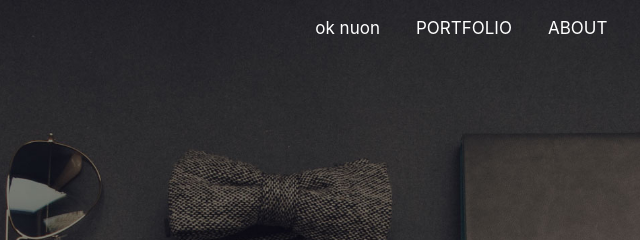
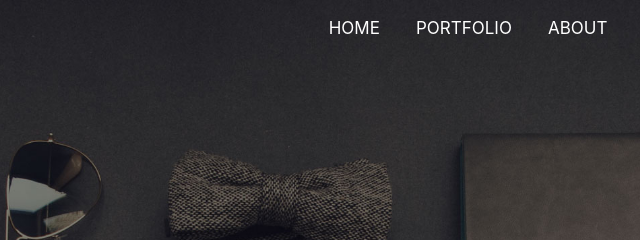
Before and after one commit to nhokpipuppy/demo, a plain HTML site: page index.html in a window 1280 px wide. Shown: the top 240 px of the page, 357-997 px from the left. Drawn offline with nearby package versions, Linux system fonts and the light colour scheme.

Commit message:
change name form ok nuon to HOME

```diff
--- a/index.html
+++ b/index.html
@@ -39,7 +39,7 @@
         <div class="collapse navbar-collapse" id="navbarsExample05">
           <ul class="navbar-nav ">
             <li class="nav-item one ">
-              <p class="nav-link " onclick="oknuon('phan1')"  >ok nuon  <span class="sr-only">(current)</span></p>
+              <p class="nav-link " onclick="oknuon('phan1')"  >HOME  <span class="sr-only">(current)</span></p>
             </li>
             <li class="nav-item two">
               <p class="nav-link" onclick="oknuon('phan2')"  >PORTFOLIO </p>
```
